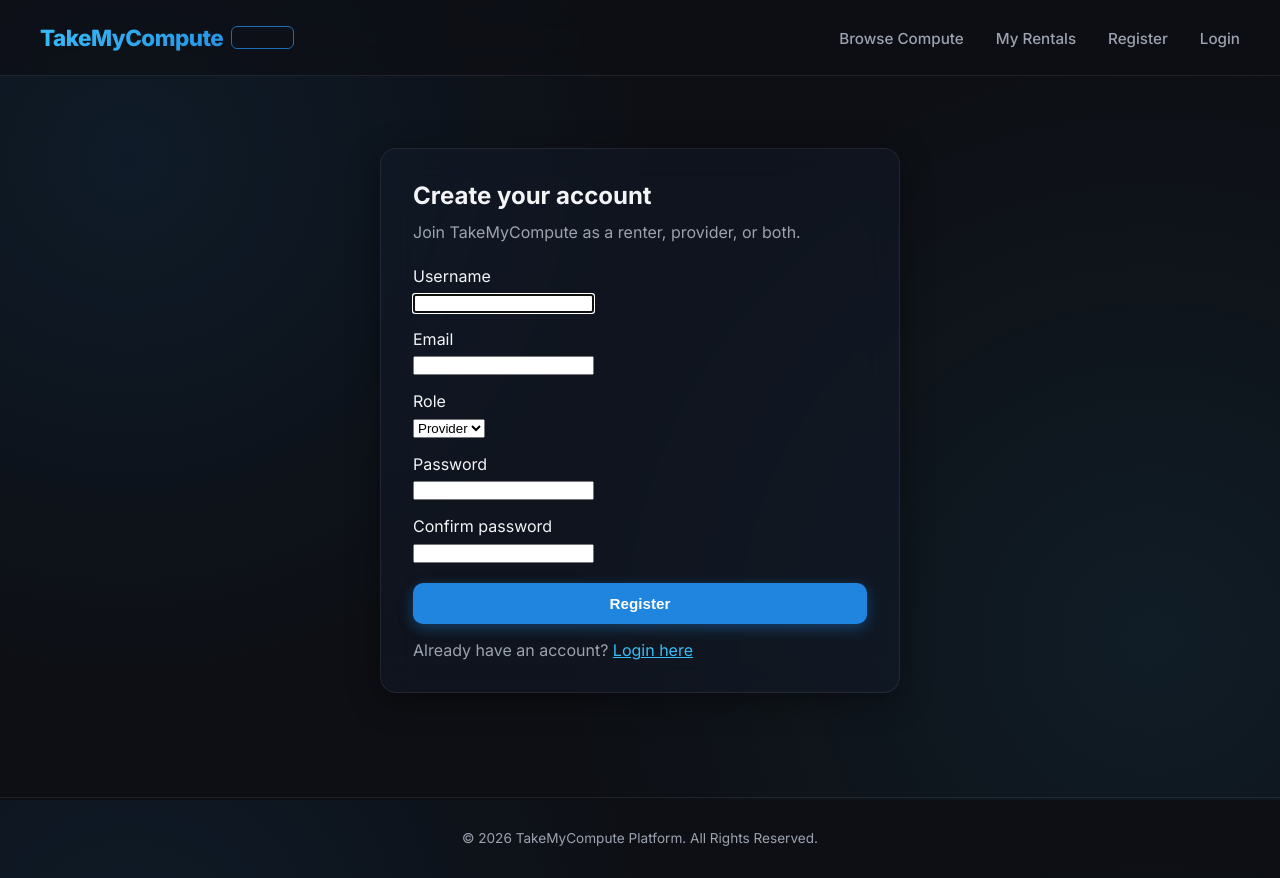
After one commit to raghvender-tyagi/take_my_compute, a Django app: page /api/auth/register/ in a window 1280 px wide. The commit adds this page. Run offline with Django 5.2, Linux system fonts and the light colour scheme; parts of the project's set-up code (start-up, migrations or seed data) failed here and were passed over.

Commit message:
Add visible registration UI links and page

```diff
--- /dev/null
+++ b/backend/apps/accounts/templates/accounts/register.html
@@ -0,0 +1,55 @@
+{% extends 'rentals/base.html' %}
+
+{% block title %}Register - TakeMyCompute{% endblock %}
+
+{% block content %}
+<div style="max-width: 520px; margin: 0 auto; padding: 2rem 0;">
+    <div class="glass-card">
+        <h2 style="margin-bottom: 0.75rem;">Create your account</h2>
+        <p style="color: var(--text-muted); margin-bottom: 1.5rem;">Join TakeMyCompute as a renter, provider, or both.</p>
+
+        <form method="post">
+            {% csrf_token %}
+            {{ form.non_field_errors }}
+
+            <div style="display: grid; gap: 1rem;">
+                <div>
+                    <label for="id_username" style="display:block; margin-bottom:0.35rem;">Username</label>
+                    {{ form.username }}
+                    {{ form.username.errors }}
+                </div>
+
+                <div>
+                    <label for="id_email" style="display:block; margin-bottom:0.35rem;">Email</label>
+                    {{ form.email }}
+                    {{ form.email.errors }}
+                </div>
+
+                <div>
+                    <label for="id_role" style="display:block; margin-bottom:0.35rem;">Role</label>
+                    {{ form.role }}
+                    {{ form.role.errors }}
+                </div>
+
+                <div>
+                    <label for="id_password1" style="display:block; margin-bottom:0.35rem;">Password</label>
+                    {{ form.password1 }}
+                    {{ form.password1.errors }}
+                </div>
+
+                <div>
+                    <label for="id_password2" style="display:block; margin-bottom:0.35rem;">Confirm password</label>
+                    {{ form.password2 }}
+                    {{ form.password2.errors }}
+                </div>
+            </div>
+
+            <button type="submit" class="btn btn-primary" style="margin-top: 1.25rem; width: 100%;">Register</button>
+        </form>
+
+        <p style="margin-top: 1rem; color: var(--text-muted);">
+            Already have an account? <a href="/accounts/login/" style="color: var(--text-accent);">Login here</a>
+        </p>
+    </div>
+</div>
+{% endblock %}
--- a/backend/apps/rentals/templates/rentals/base.html
+++ b/backend/apps/rentals/templates/rentals/base.html
@@ -225,6 +225,10 @@
         <ul class="nav-links">
             <li><a href="{% url 'renter_browse' %}" class="{% block active_browse %}{% endblock %}">Browse Compute</a></li>
             <li><a href="{% url 'renter_sessions_list' %}" class="{% block active_sessions %}{% endblock %}">My Rentals</a></li>
+            {% if not user.is_authenticated %}
+            <li><a href="{% url 'register' %}">Register</a></li>
+            <li><a href="/accounts/login/">Login</a></li>
+            {% endif %}
         </ul>
         {% if user.is_authenticated %}
         <div class="user-badge">
--- a/backend/apps/rentals/templates/rentals/home.html
+++ b/backend/apps/rentals/templates/rentals/home.html
@@ -94,6 +94,9 @@
             <a href="{% url 'renter_sessions_list' %}" class="btn btn-outline" style="padding: 1rem 2rem; font-size: 1.1rem;">
                 My Rentals
             </a>
+            <a href="{% url 'register' %}" class="btn btn-outline" style="padding: 1rem 2rem; font-size: 1.1rem;">
+                Register
+            </a>
         </div>
     </div>
 
```
